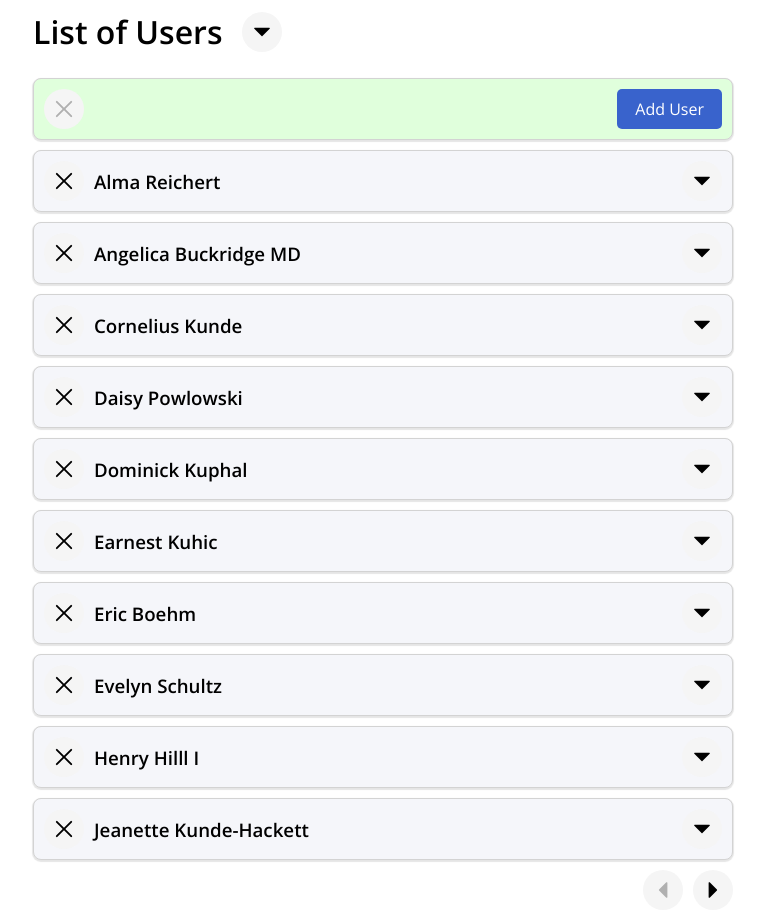
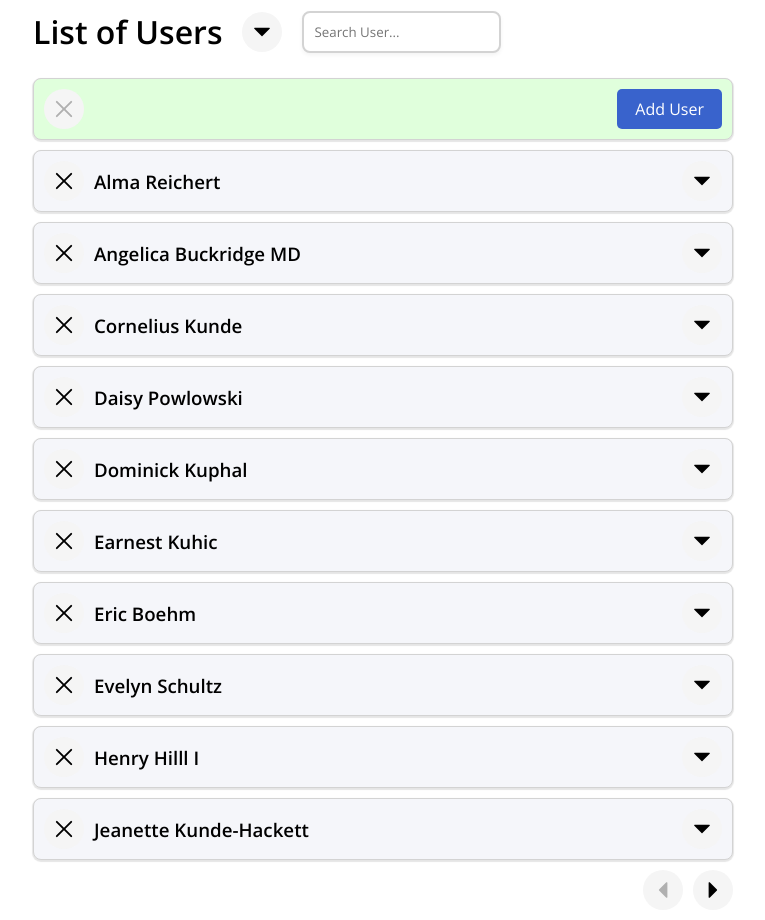
Before and after one commit to swatijain1095/media, a React (Create React App) app: page / in a window 1280 px wide. Shown: the whole page, without its empty margins (257-1022 px from the left). Built offline with nearby package versions, Linux system fonts and the light colour scheme; data requests are answered from the project's data file.

Commit message:
Added search User functionality

```diff
--- a/src/App.js
+++ b/src/App.js
@@ -1,6 +1,7 @@
 import { UserList } from "./components/UserList";
 import "./style.scss";
 import { Sorting } from "./components/Sorting";
+import { Search } from "./components/Search";
 
 function App() {
   return (
@@ -8,6 +9,7 @@ function App() {
       <div className="app__header">
         <h1>List of Users</h1>
         <Sorting />
+        <Search />
       </div>
       <UserList />
     </div>
--- /dev/null
+++ b/src/components/Search/Search.js
@@ -0,0 +1,22 @@
+import { Input } from "../Input";
+import { setUsersConfig, usersConfigSelector } from "../../store/usersSlice";
+import { useSelector, useDispatch } from "react-redux";
+
+export const Search = () => {
+  const { searchTerm } = useSelector(usersConfigSelector);
+  const dispatch = useDispatch();
+
+  const handleChange = (event) => {
+    dispatch(setUsersConfig({ searchTerm: event.target.value }));
+  };
+  return (
+    <div>
+      <Input
+        id={"search"}
+        value={searchTerm}
+        onChange={handleChange}
+        placeholder="Search User..."
+      ></Input>
+    </div>
+  );
+};
--- /dev/null
+++ b/src/components/Search/index.js
@@ -0,0 +1,3 @@
+import { Search } from "./Search";
+
+export { Search };
--- a/src/components/UserList/UserList.js
+++ b/src/components/UserList/UserList.js
@@ -13,15 +13,16 @@ import {
 function UserList() {
   const dispatch = useDispatch();
   const users = useSelector(usersSelector);
-  const { pageNo, order, highlightId } = useSelector(usersConfigSelector);
+  const { pageNo, order, highlightId, searchTerm } =
+    useSelector(usersConfigSelector);
 
   const fetchUsers = useCallback(async () => {
     const response = await fetch(
-      `http://localhost:3001/users?_page=${pageNo}&_sort=name&_order=${order}`
+      `http://localhost:3001/users?_page=${pageNo}&_sort=name&_order=${order}&q=${searchTerm}`
     );
     const users = await response.json();
     dispatch(setUsers(users));
-  }, [dispatch, pageNo, order]);
+  }, [dispatch, pageNo, order, searchTerm]);
 
   async function deleteData(id) {
     await fetch(`http://localhost:3001/users/${id}`, {
--- a/src/store/usersSlice.js
+++ b/src/store/usersSlice.js
@@ -6,6 +6,7 @@ const initialState = {
     pageNo: 1,
     order: "asc",
     highlightId: null,
+    searchTerm: "",
   },
 };
 
```
